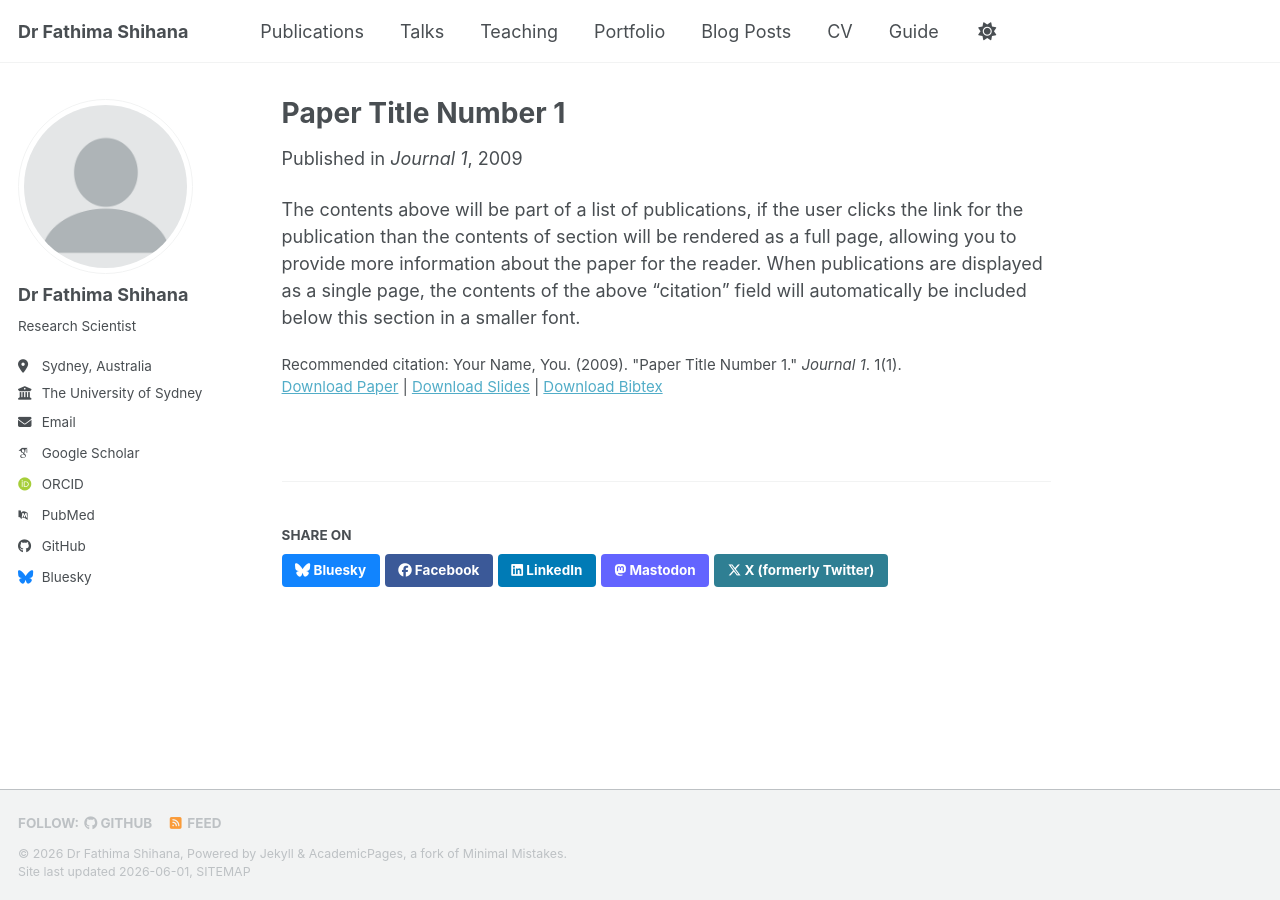
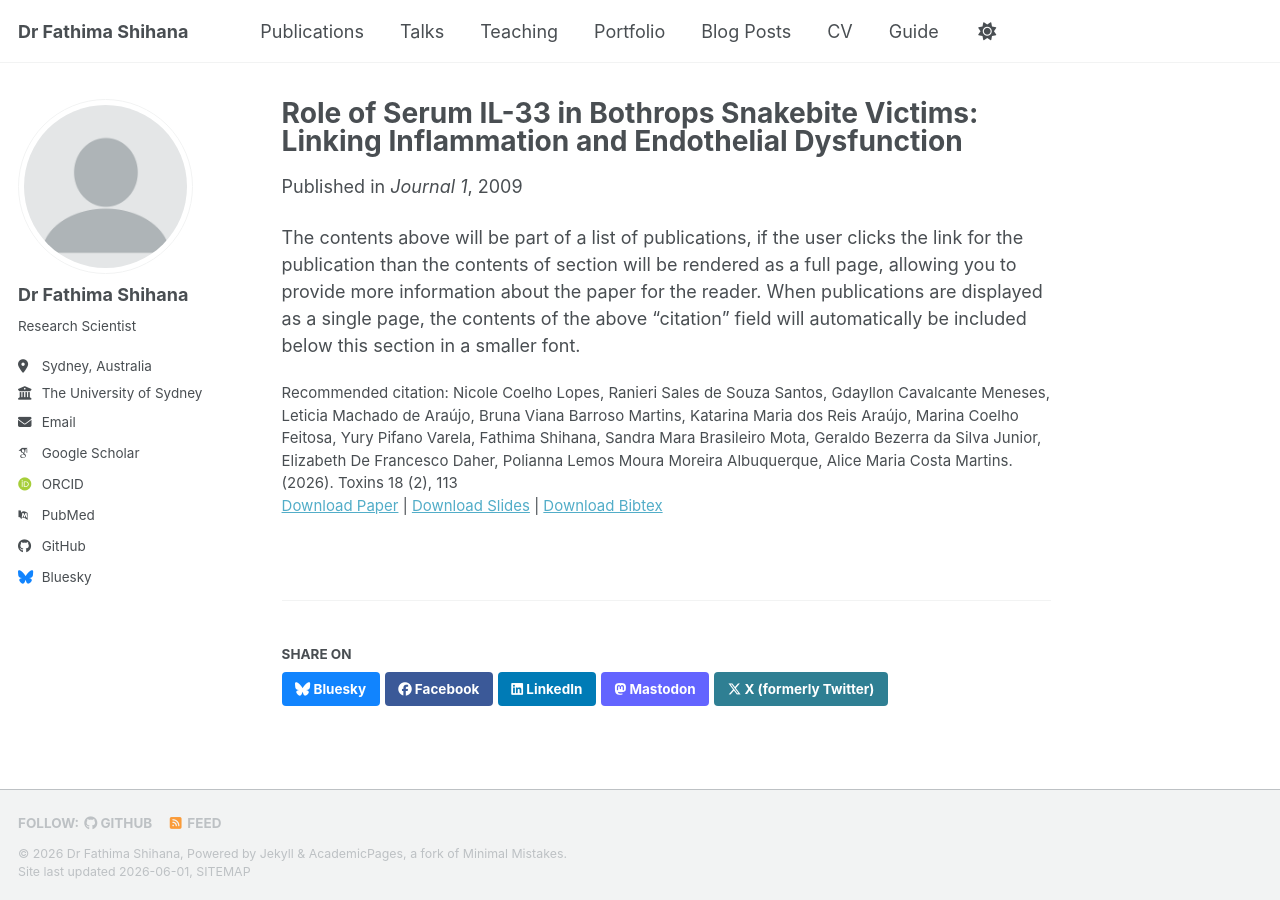
Before and after one commit to fathimashihana/fathimashihana.github.io, a Jekyll site: the page built from _publications/2009-10-01-paper-title-number-1.md, in a window 1280 px wide. Built offline with Jekyll 4.4.1, drawn with Linux system fonts in a browser that asks for light colours; some web fonts are replaced; a script bundle is joined from its source files by our own code; library files that are not in the unit come from our copies.

Commit message:
Update 2009-10-01-paper-title-number-1.md

```diff
--- a/_publications/2009-10-01-paper-title-number-1.md
+++ b/_publications/2009-10-01-paper-title-number-1.md
@@ -1,5 +1,5 @@
 ---
-title: "Paper Title Number 1"
+title: "Role of Serum IL-33 in Bothrops Snakebite Victims: Linking Inflammation and Endothelial Dysfunction"
 collection: publications
 category: manuscripts
 permalink: /publication/2009-10-01-paper-title-number-1
@@ -9,6 +9,6 @@ venue: 'Journal 1'
 slidesurl: 'https://academicpages.github.io/files/slides1.pdf'
 paperurl: 'https://academicpages.github.io/files/paper1.pdf'
 bibtexurl: 'https://academicpages.github.io/files/bibtex1.bib'
-citation: 'Your Name, You. (2009). &quot;Paper Title Number 1.&quot; <i>Journal 1</i>. 1(1).'
+citation: 'Nicole Coelho Lopes, Ranieri Sales de Souza Santos, Gdayllon Cavalcante Meneses, Leticia Machado de Araújo, Bruna Viana Barroso Martins, Katarina Maria dos Reis Araújo, Marina Coelho Feitosa, Yury Pifano Varela, Fathima Shihana, Sandra Mara Brasileiro Mota, Geraldo Bezerra da Silva Junior, Elizabeth De Francesco Daher, Polianna Lemos Moura Moreira Albuquerque, Alice Maria Costa Martins. (2026). Toxins 18 (2), 113'
 ---
 The contents above will be part of a list of publications, if the user clicks the link for the publication than the contents of section will be rendered as a full page, allowing you to provide more information about the paper for the reader. When publications are displayed as a single page, the contents of the above "citation" field will automatically be included below this section in a smaller font.
```
